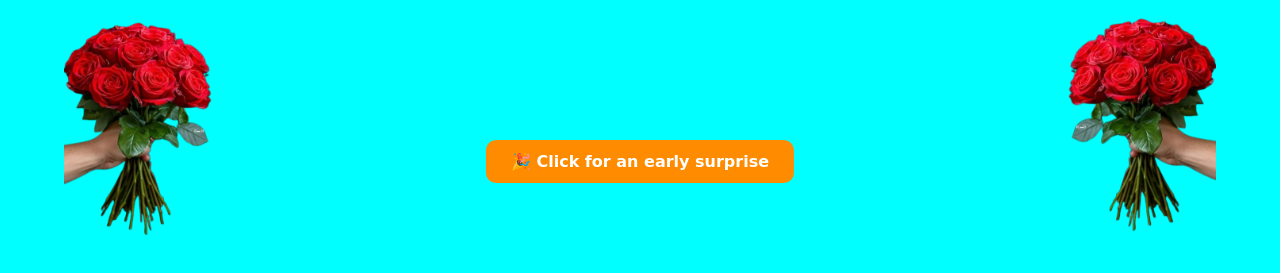
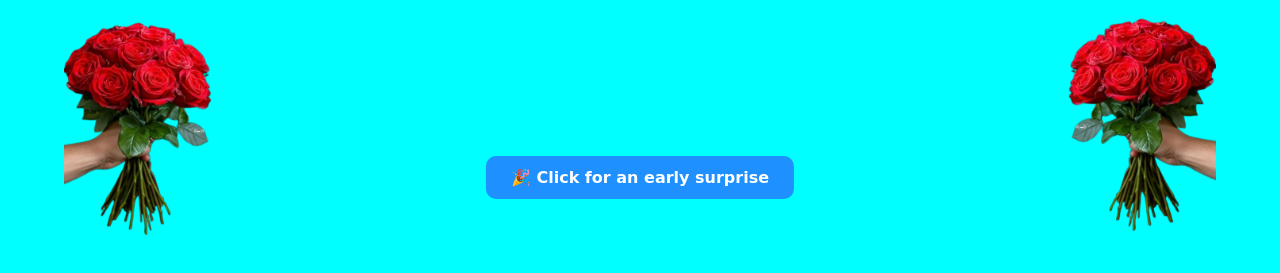
Before and after one commit to beingfardeenkhan/Site.github.io, a plain HTML site: page index.html in a window 1280 px wide. Shown: the part 521-794 px from the top of the page. Drawn offline with Linux system fonts and the light colour scheme.

Commit message:
Update index.html

```diff
--- a/index.html
+++ b/index.html
@@ -40,9 +40,9 @@ style="position: fixed; bottom: 20vh; left: 50%; transform: translateX(-50%);
 
 <!-- New Button to Open a New Page (Placed Below) -->
 <button id="next-page" onclick="window.location.href='birthday.html'"
-style="position: fixed; bottom: 12vh; left: 50%; transform: translateX(-50%);
+style="position: fixed; bottom: 10vh; left: 50%; transform: translateX(-50%);
        padding: 12px 25px; font-size: 16px; cursor: pointer;
-       background: #ff8c00; color: white; border: none; border-radius: 10px;
+       background: #1e90ff; color: white; border: none; border-radius: 10px;
        font-weight: bold; transition: 0.3s;">
 🎉 Click for an early surprise
 </button>
```
